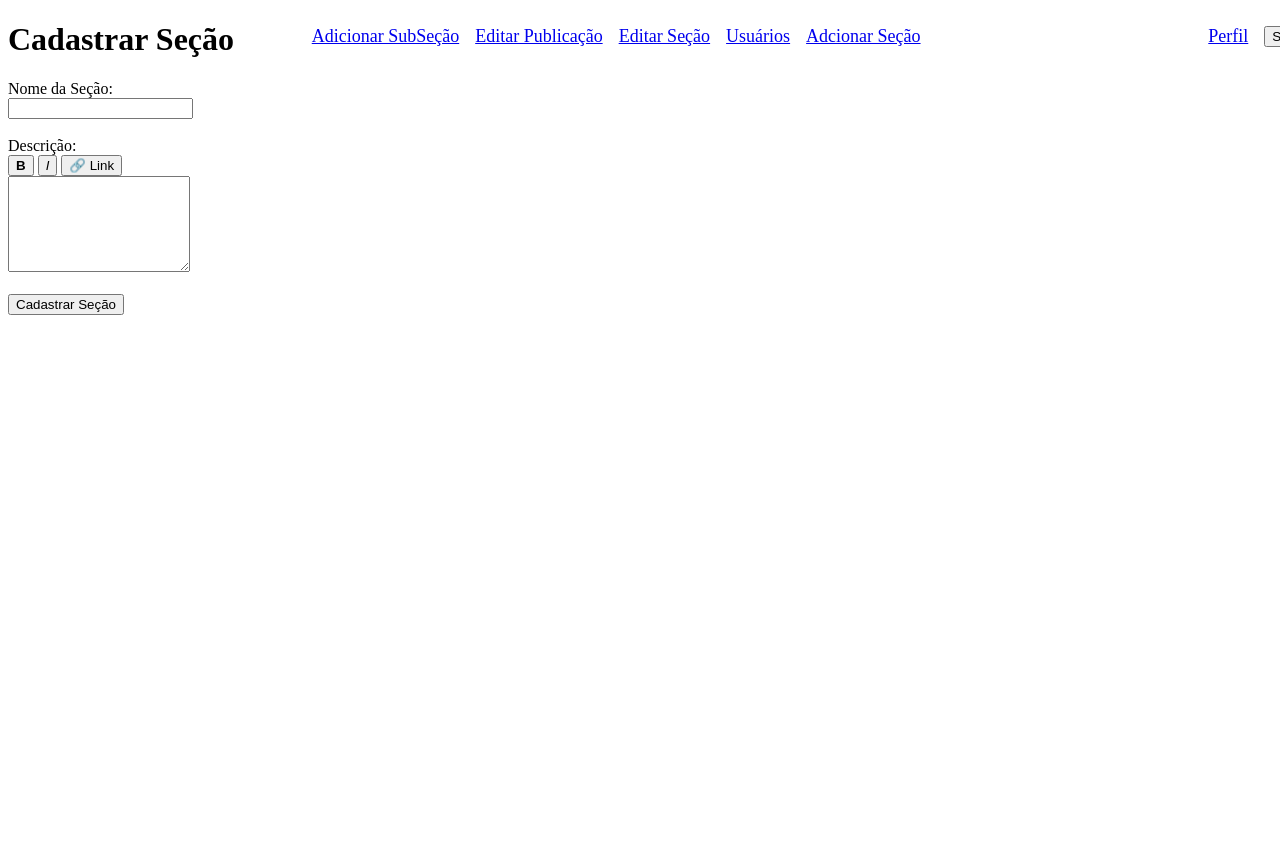
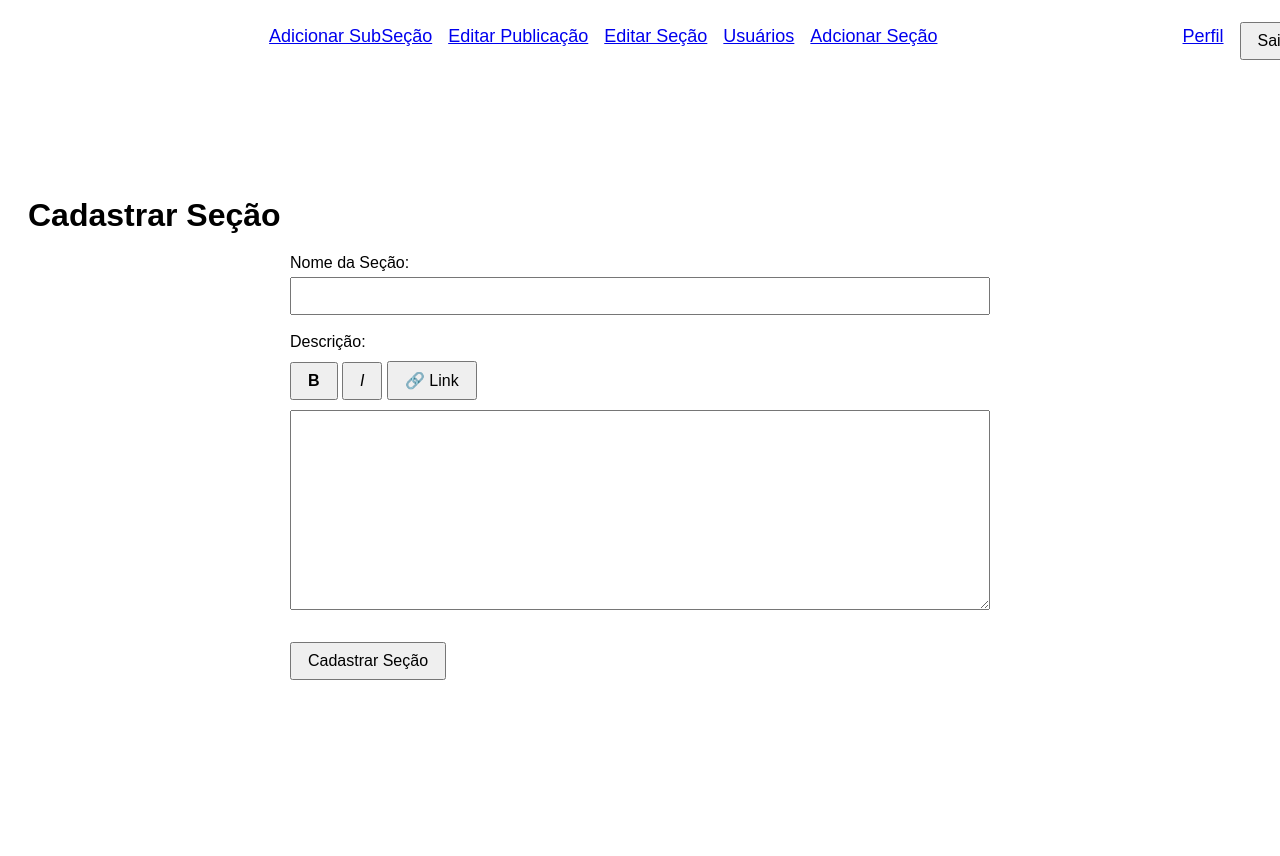
Before and after one commit to lucasgoncalvesmartins/TCC_Lucas_ADS19, a PHP site: template src/View/SecaoCadastrar.php in a window 1280 px wide. Before the commit the page ends 315 px from the top, so only its background shows below. Run offline with PHP 8.4, Linux system fonts and the light colour scheme; the template is opened without the code that fills it, so the values that code supplies are empty; a user stored in the database is signed in.

Commit message:
alterações css para ficar minimamente aceitavel

```diff
--- /dev/null
+++ b/src/Css/cadastroSecao.css
@@ -0,0 +1,52 @@
+/* centraliza todo o conteúdo da página */
+body {
+    display: flex;
+    justify-content: center;
+    align-items: flex-start; /* alinha ao topo */
+    flex-direction: column;
+    min-height: 100vh;
+    font-family: Arial, sans-serif;
+    padding: 20px;
+}
+
+/* centraliza o formulário e define largura máxima */
+form {
+    max-width: 700px;
+    width: 100%;
+    margin: 0 auto;
+}
+
+/* inputs e select com largura total do formulário */
+input[type="text"],
+select,
+textarea {
+    width: 100%;
+    padding: 8px;
+    font-size: 1rem;
+    box-sizing: border-box;
+    margin-top: 5px;
+}
+
+/* aumenta o tamanho da caixa de descrição */
+textarea#descricao {
+    height: 200px; /* maior que o padrão de 6 linhas */
+}
+
+/* botão com padding maior */
+button {
+    padding: 8px 16px;
+    font-size: 1rem;
+    cursor: pointer;
+    margin-top: 10px;
+}
+
+/* barra de botões de formatação */
+form div {
+    margin-bottom: 5px;
+}
+
+/* centraliza o título */
+h1 {
+    text-align: center;
+    margin-bottom: 20px;
+}
--- a/src/View/SecaoCadastrar.php
+++ b/src/View/SecaoCadastrar.php
@@ -26,6 +26,7 @@ if ($_SERVER['REQUEST_METHOD'] === 'POST') {
 <head>
     <meta charset="UTF-8">
     <title>Cadastrar Seção</title>
+    <link rel="stylesheet" href="../Css/cadastroSecao.css">
     <meta name="viewport" content="width=device-width, initial-scale=1.0">
 </head>
 <body>
--- a/src/View/SecaoEditar.php
+++ b/src/View/SecaoEditar.php
@@ -40,6 +40,7 @@ if ($_SERVER['REQUEST_METHOD'] === 'POST') {
 <head>
     <meta charset="UTF-8" />
     <title>Editar Seção</title>
+    <link rel="stylesheet" href="../Css/editaSecao.css" >
     <meta name="viewport" content="width=device-width, initial-scale=1" />
 </head>
 <body>
--- a/src/View/SubSecaoCadastrar.php
+++ b/src/View/SubSecaoCadastrar.php
@@ -32,6 +32,7 @@ if ($_SERVER['REQUEST_METHOD'] === 'POST') {
 <head>
     <meta charset="UTF-8">
     <title>Cadastrar SubSeção</title>
+    <link rel="stylesheet" href="../Css/cadastroSubSecao.css">
     <meta name="viewport" content="width=device-width, initial-scale=1.0">
 </head>
 <body>
--- a/src/View/SubSecaoEditar-Excluir.php
+++ b/src/View/SubSecaoEditar-Excluir.php
@@ -40,6 +40,7 @@ if ($_SERVER['REQUEST_METHOD'] === 'POST') {
 <head>
     <meta charset="UTF-8">
     <title>Editar SubSeção</title>
+    <link rel="stylesheet" href="../Css/editaSubSecao.css">
     <meta name="viewport" content="width=device-width, initial-scale=1.0">
 </head>
 <body>
```
Also changed, not shown: src/Css/cadastroSubSecao.css (added, +52 -0 lines), src/Css/editaSecao.css (added, +51 -0 lines), src/Css/editaSubSecao.css (added, +52 -0 lines).
